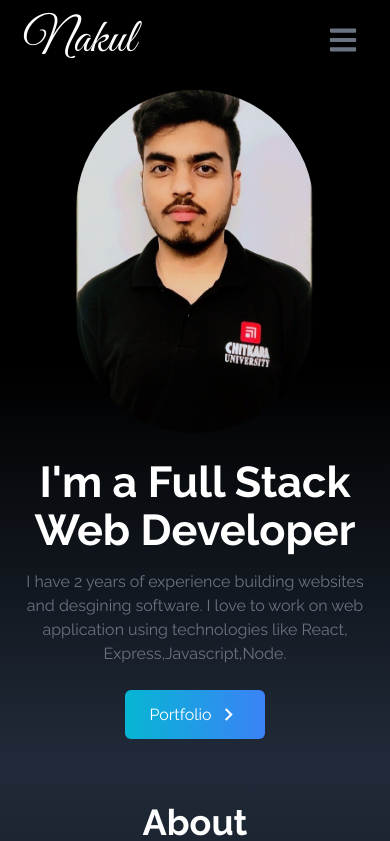
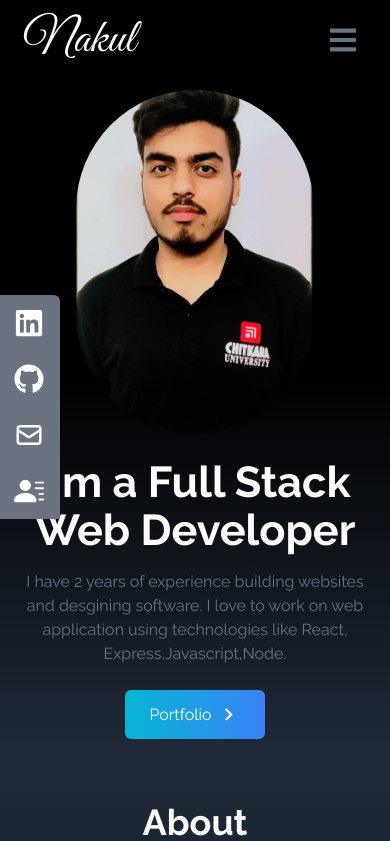
Before and after one commit to nakul412/myportfolio, a React (Create React App) app: page / in a window 390 px wide. Shown: the top 841 px of the page. Built offline with nearby package versions, Linux system fonts and the light colour scheme.

Commit message:
changed some styles

```diff
--- a/src/components/SocialLinks.jsx
+++ b/src/components/SocialLinks.jsx
@@ -46,7 +46,7 @@ const SocialLinks = () => {
   ];
 
   return (
-    <div className="hidden lg:flex flex-col top-[35%] left-0 fixed">
+    <div className="lg:flex flex-col top-[35%] left-0 fixed">
       <ul>
         {links.map(({ id, child, href, style, download }) => (
           <li
```
